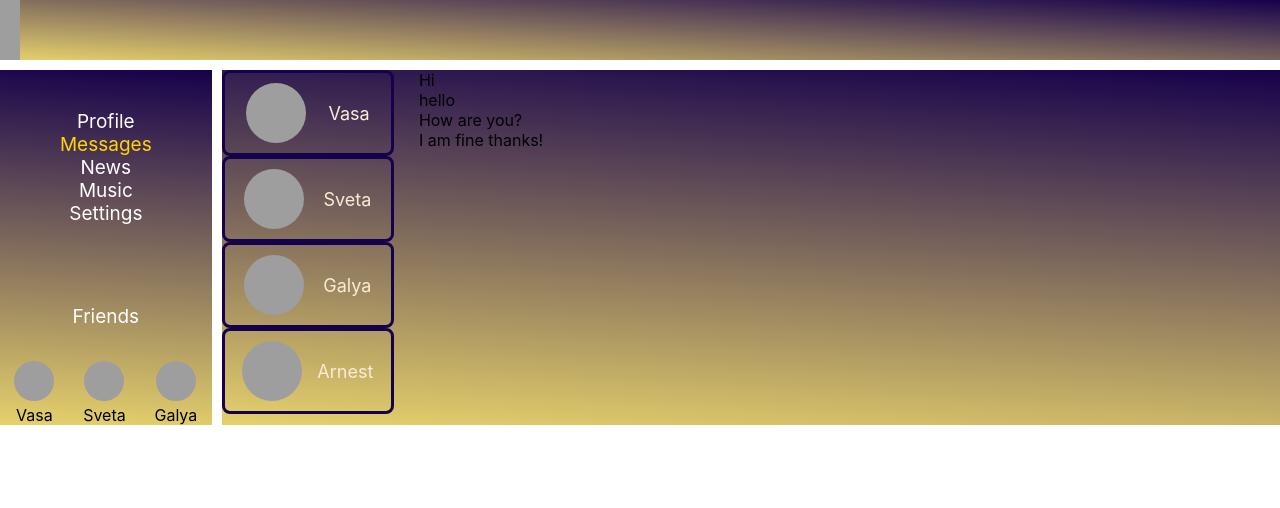
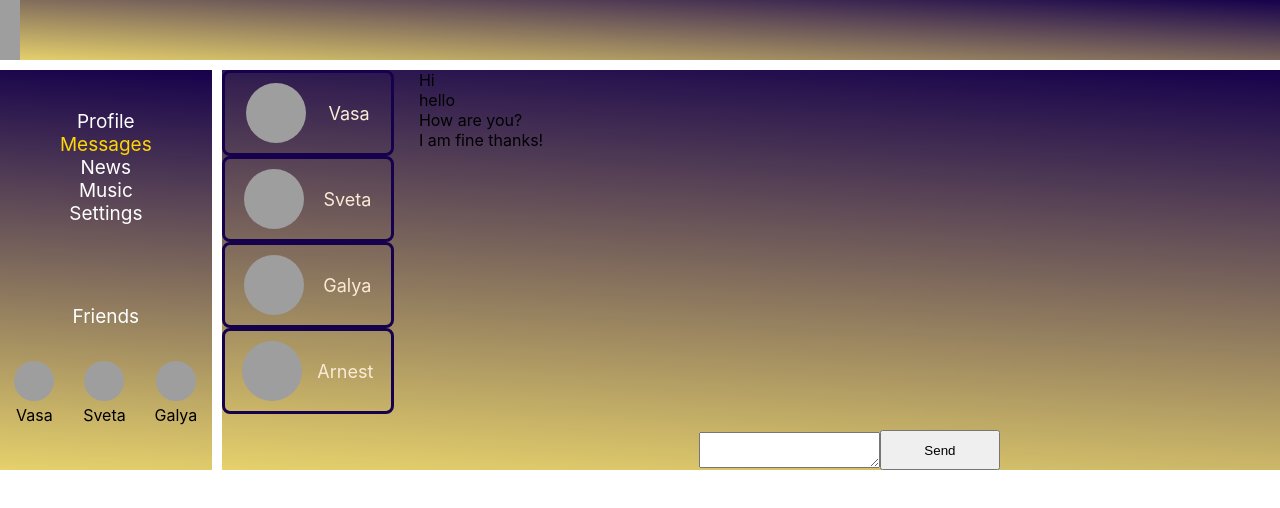
Before and after one commit to Slashchykau/TMBN, a React (Create React App) app: page /dialogs in a window 1280 px wide. Shown: the top 508 px of the page. Built offline with nearby package versions, Linux system fonts and the light colour scheme; grey boxes are pictures that could not be loaded.

Commit message:
create react ref, lern VirtualDom and onClick

```diff
--- a/src/components/Dialogs/Dialogs.jsx
+++ b/src/components/Dialogs/Dialogs.jsx
@@ -1,6 +1,7 @@
 import s from './Dialogs.module.css'
 import DialogItem from "./DialogItem/DialogItem";
 import Message from "./Message/Message";
+import React from "react";
 
 const Dialogs = (p) => {
 
@@ -8,13 +9,26 @@ const Dialogs = (p) => {
         <DialogItem name={el.name} id={el.id} avatarLink={el.avatarLink}/>);
     const renderMessage = p.state.messageData.map((el) =>
         <Message message={el.message}/>);
+    const addPost = () => {
+        const text = messageArea.current.value;
+        alert(text)
+    };
+    const messageArea = React.createRef();
     return (
         <div className={s.dialogs}>
             <div className={s.dialogItems}>
                 {renderDialogs}
             </div>
+            <div className={s.messagesWrapper}>
             <div className={s.messages}>
                 {renderMessage}
+
+            </div>
+            <div className={s.addMassage}>
+                <textarea ref={messageArea}></textarea>
+                <button className={s.btn} onClick={addPost}>Send
+                </button>
+            </div>
             </div>
         </div>
     )
--- a/src/components/Dialogs/Dialogs.module.css
+++ b/src/components/Dialogs/Dialogs.module.css
@@ -3,3 +3,17 @@
     grid-template-columns: 2fr 10fr;
     grid-gap: 25px
 }
+.messagesWrapper {
+    display: grid;
+    grid-template-rows: 9fr 1fr ;
+}
+.addMassage {
+    display: flex;
+    justify-content: center;
+    align-items: center;
+
+}
+.btn {
+    width: 120px;
+    height: 40px;
+}
--- a/src/components/Profile/MyPosts/MyPosts.jsx
+++ b/src/components/Profile/MyPosts/MyPosts.jsx
@@ -1,20 +1,29 @@
 import s from './MyPosts.module.css';
 import Post from './Post/Post'
+import React from "react";
 
 const MyPosts = (p) => {
 
     const renderPosts = p.postsData.map((p) => <Post message={p.message} likeCount={p.likeCount}/>
     );
+    const addPost = () => {
+        const text = textArea.current.value;
+        alert(text)
+    };
+    const textArea = React.createRef();
+
     return (
         <div>
             <h2>My posts</h2>
-            <div className={s.postsWrapper}><textarea name="post" id="post" cols="30" rows="10">How are you?</textarea>
-                <button className={s.btn}>add</button>
+            <div className={s.postsWrapper}>
+                <textarea ref={textArea}>How are you?</textarea>
+                <button className={s.btn} onClick={addPost}>add
+                </button>
             </div>
             <div className={s.posts}>
                 {renderPosts}
             </div>
         </div>
-    )
-}
+    );
+};
 export default MyPosts;
```
